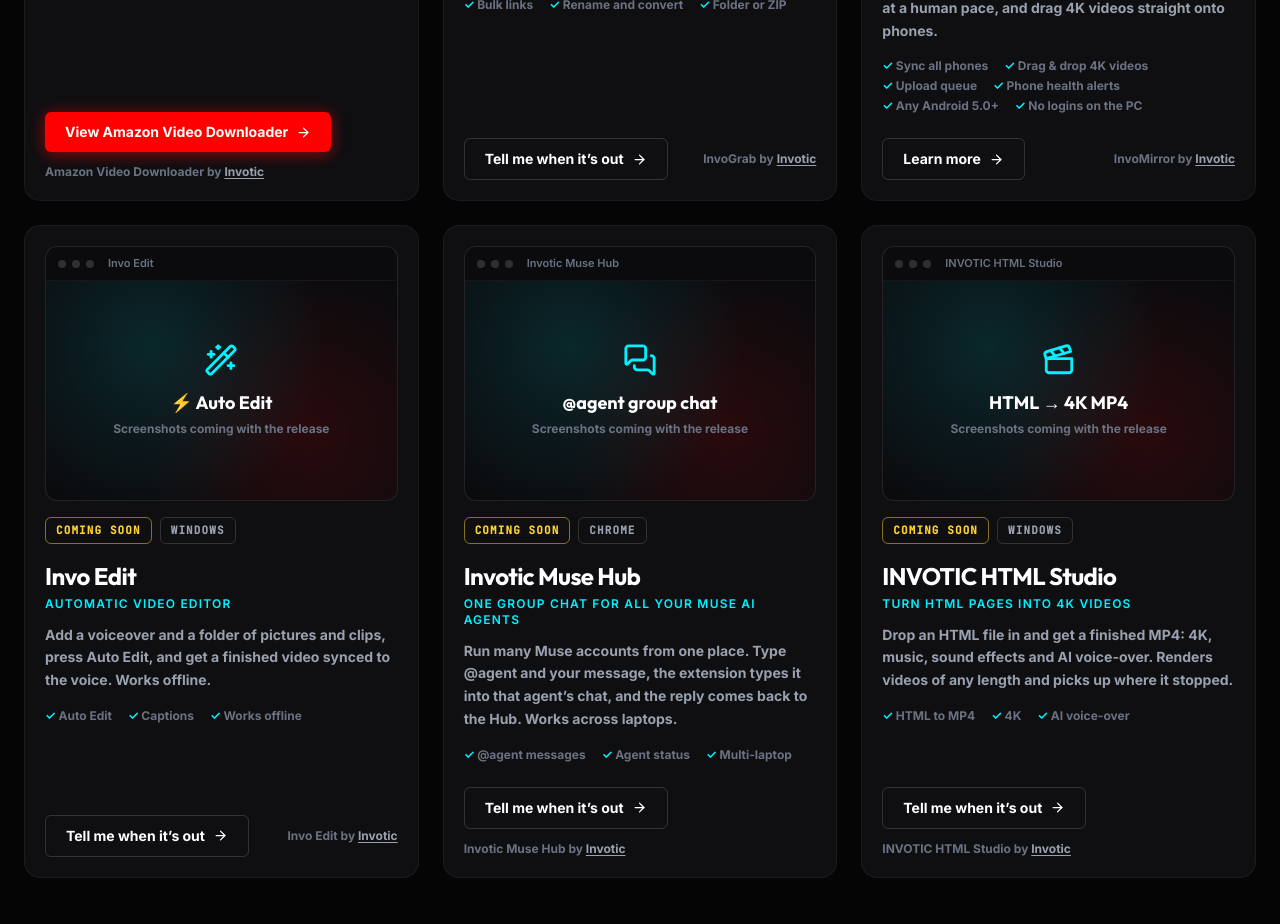
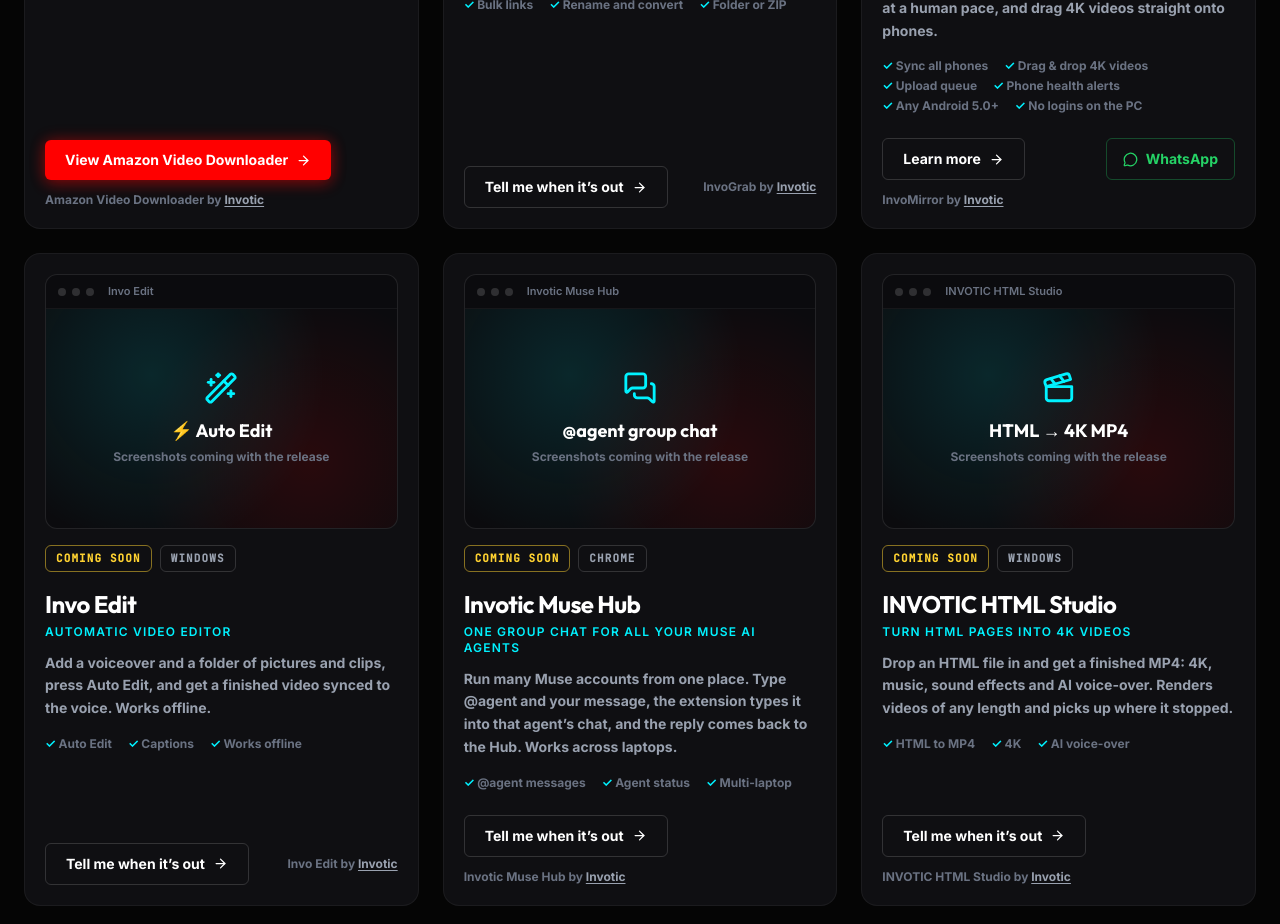
Before and after one commit to Sheraz19973/INVOTIC, a React (Vite) app: page /products in a window 1280 px wide. Shown: the part 1580-2504 px from the top of the page. Built offline with nearby package versions, Linux system fonts and the light colour scheme.

Commit message:
Products: WhatsApp button on product cards (2/2)

```diff
--- a/src/components/Products.tsx
+++ b/src/components/Products.tsx
@@ -72,6 +72,14 @@ export default function Products() {
                 >
                   {p.page ? `View ${p.name}` : p.primary.label} <ArrowRight size={15} />
                 </SmartLink>
+                {p.secondary && (
+                  <SmartLink
+                    href={p.secondary.href}
+                    className="inline-flex items-center gap-2 px-4 py-2.5 rounded-md font-bold text-sm text-[#25D366] border border-[#25D366]/30 hover:border-[#25D366]/70 transition-all"
+                  >
+                    <MessageCircle size={15} /> {p.secondary.label}
+                  </SmartLink>
+                )}
                 <ByInvotic name={p.name} />
               </div>
             </article>
```
